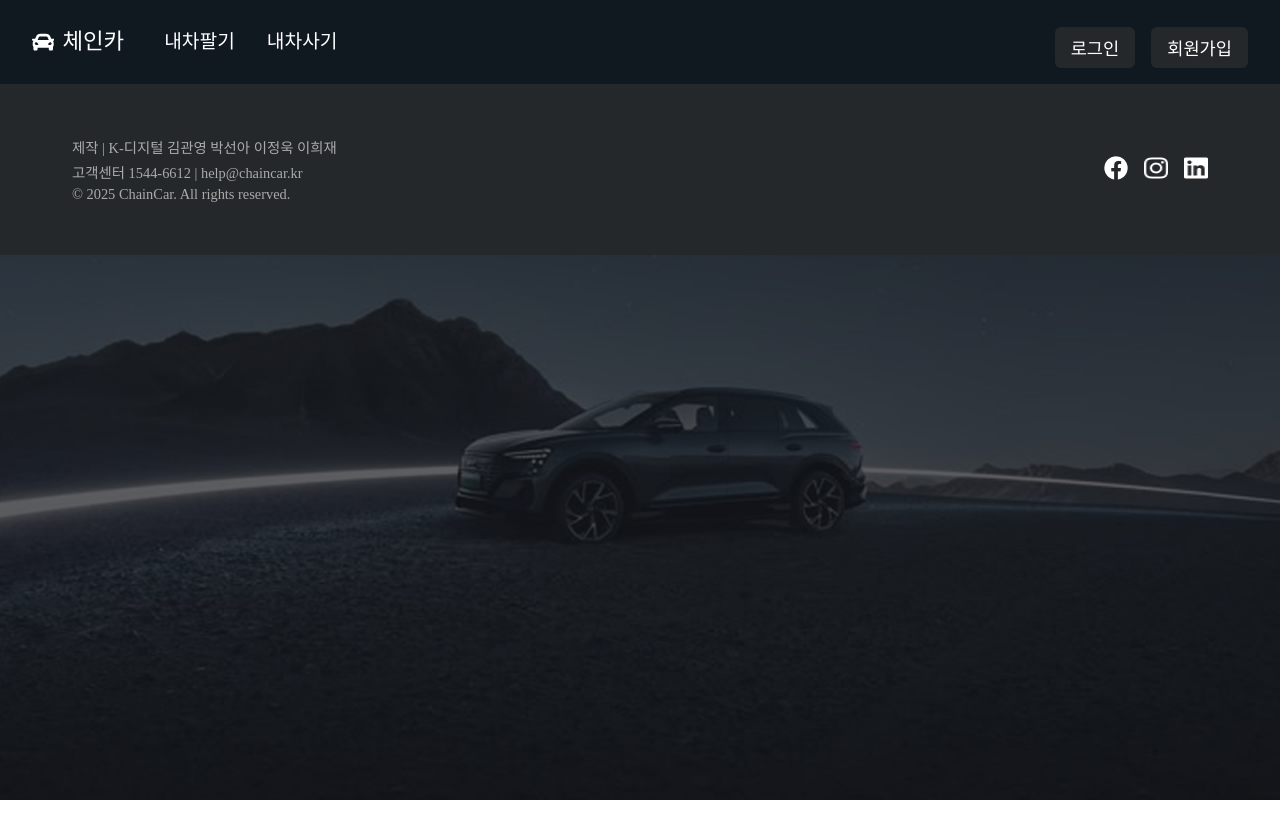
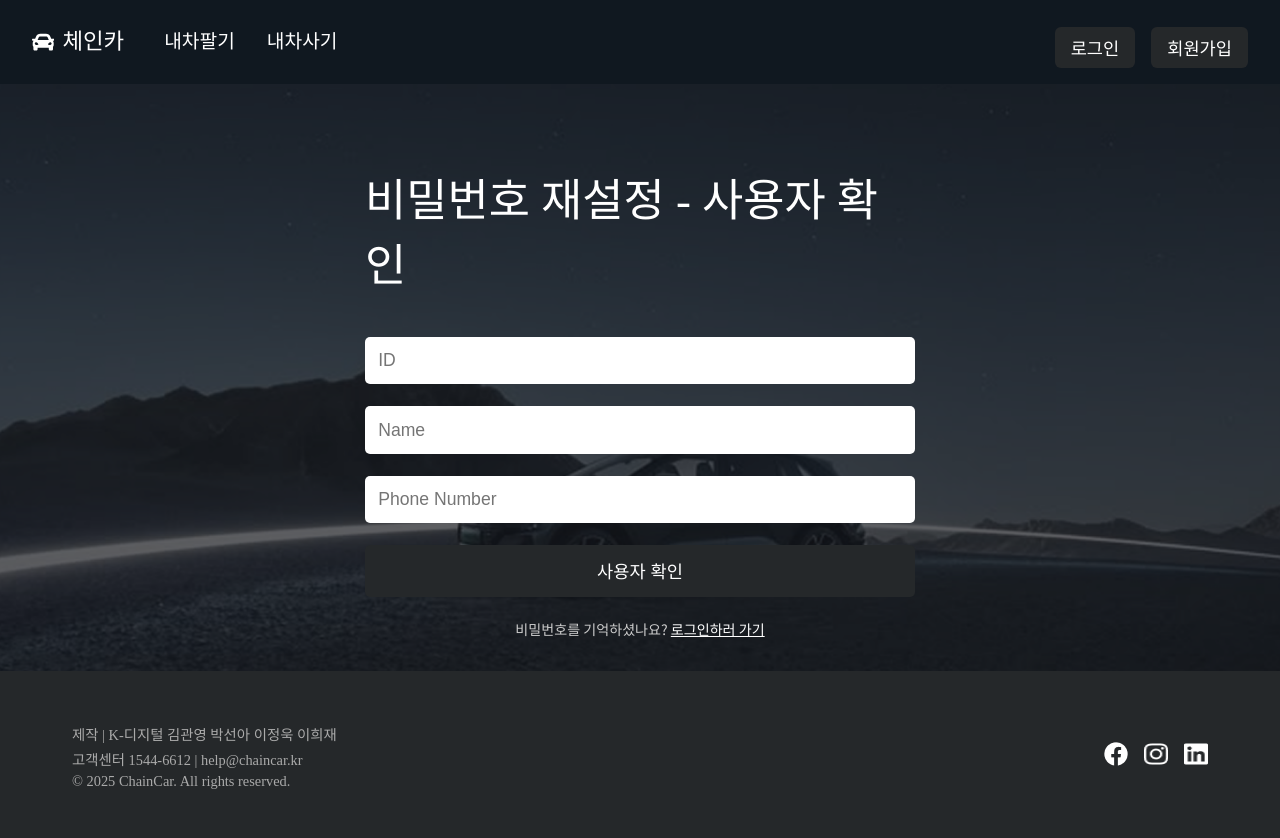
Before and after one commit to elevensheep/blockchain_project, a React (Create React App) app: page /verify-user in a window 1280 px wide. Shown: the top 838 px of the page. Before the commit the page ends 800 px from the top, so only its background shows below. Built offline with nearby package versions, Linux system fonts and the light colour scheme; a web font is replaced by a local one.

Commit message:
비밀번호 재설정

```diff
--- a/src/App.js
+++ b/src/App.js
@@ -13,6 +13,7 @@ import TransactionPage from './TransactionPage/TransactionPage';
 import CarInfoPage from './CarInfoPage/CarInfoPage';
 import RedirectPage from './Component/RedirectPage';
 import MyPage from './MyPage/MyPage';
+import VerifyUser from './Component/VerifyUser';
 import './App.css';
 //import MyCarListTest from './Component/MyCarListTest';
 
@@ -34,6 +35,7 @@ function App() {
           <Route path="/carinfo" element={<CarInfoPage />} />
           <Route path="/redirect" element={<RedirectPage />} />
           <Route path="/mypage" element={<MyPage />} />
+          <Route path="/verify-user" element={<VerifyUser />} />
           {/* <Route path="/test" element={<MyCarListTest />} /> */}
         </Routes>
         <Footer />
--- /dev/null
+++ b/src/Component/VerifyUser.jsx
@@ -0,0 +1,75 @@
+import { useState } from 'react';
+import { useNavigate } from 'react-router-dom';
+import '../Style/Sign.css';
+
+const VerifyUser = () => {
+  const [loginId, setLoginId] = useState('');
+  const [name, setName] = useState('');
+  const [phoneNumber, setPhoneNumber] = useState('');
+  const [error, setError] = useState('');
+  const navigate = useNavigate();
+
+  const handleVerify = async (e) => {
+    e.preventDefault();
+    setError('');
+
+    try {
+      const res = await fetch('http://localhost:5000/api/users/verify-reset-user', {
+        method: 'POST',
+        headers: { 'Content-Type': 'application/json' },
+        body: JSON.stringify({ login_id: loginId, name, phone_number: phoneNumber })
+      });
+
+      const data = await res.json();
+
+      if (!res.ok) {
+        setError(data.error || '사용자 확인 실패');
+        return;
+      }
+
+      // ✅ 사용자 확인 성공 → userId를 포함해 reset-password 페이지로 이동
+      navigate('/reset-password', { state: { userId: data.userId } });
+    } catch (err) {
+      setError('🚨 서버 오류로 사용자 확인에 실패했습니다.');
+    }
+  };
+
+  return (
+    <div className="sign-page">
+      <div className="form-section">
+        <h1>비밀번호 재설정 - 사용자 확인</h1>
+        <form onSubmit={handleVerify} className="signup-form">
+          <input
+            type="text"
+            placeholder="ID"
+            value={loginId}
+            onChange={(e) => setLoginId(e.target.value)}
+            required
+          />
+          <input
+            type="text"
+            placeholder="Name"
+            value={name}
+            onChange={(e) => setName(e.target.value)}
+            required
+          />
+          <input
+            type="text"
+            placeholder="Phone Number"
+            value={phoneNumber}
+            onChange={(e) => setPhoneNumber(e.target.value)}
+            required
+          />
+          <button type="submit">사용자 확인</button>
+        </form>
+        {error && <p className="error-message">{error}</p>}
+
+        <div className="register">
+          비밀번호를 기억하셨나요? <a href="/login">로그인하러 가기</a>
+        </div>
+      </div>
+    </div>
+  );
+};
+
+export default VerifyUser;
--- a/src/Sign/Login.jsx
+++ b/src/Sign/Login.jsx
@@ -78,7 +78,7 @@ const Login = () => {
           />
 
           <div className="info-text">
-            <Link to="/reset-password">비밀번호를 잊어버렸나요?</Link>
+            <Link to="/verify-user">비밀번호를 잊어버렸나요?</Link>
           </div>
 
           <div className="easy-login-group">
--- a/src/Sign/PasswordReset.jsx
+++ b/src/Sign/PasswordReset.jsx
@@ -1,56 +1,68 @@
 import { useState } from 'react';
-import { Link, useNavigate } from 'react-router-dom';
+import { useNavigate } from 'react-router-dom';
+import { useLocation } from 'react-router-dom';
 import '../Style/Sign.css';
 
-const PasswordReset = () => {
-  const [loginId, setLoginId] = useState('');
+const ResetPassword = () => {
+  const [newPassword, setNewPassword] = useState('');
+  const location = useLocation();
   const navigate = useNavigate();
+
+   const userId = location.state?.userId;
 
   const handleSubmit = async (e) => {
     e.preventDefault();
+
+    if (!userId) {
+      alert("잘못된 접근입니다. 다시 시도해주세요.");
+      navigate('/verify-user');
+      return;
+    }
 
     try {
       const res = await fetch('http://localhost:5000/api/users/reset-password', {
         method: 'POST',
         headers: { 'Content-Type': 'application/json' },
-        body: JSON.stringify({ loginId })
+        body: JSON.stringify({
+          userId,
+          new_password: newPassword
+        })
       });
 
       const data = await res.json();
 
       if (!res.ok) {
-        alert(`❌ 요청 실패: ${data.error || data.detail}`);
+        alert(`❌ 비밀번호 재설정 실패: ${data.error || data.detail}`);
       } else {
-        alert('✅ 비밀번호 재설정 이메일이 전송되었습니다.');
+        alert('✅ 비밀번호가 성공적으로 재설정되었습니다.');
         navigate('/login');
       }
     } catch (error) {
-      alert('🚨 서버 오류로 요청을 처리할 수 없습니다.');
+      alert('🚨 서버 오류로 비밀번호 재설정에 실패했습니다.');
     }
   };
 
-  return (
+
+    return (
     <div className="sign-page">
       <div className="form-section">
-        <h1>비밀번호 찾기</h1>
-        <form onSubmit={handleSubmit} className="form">
-          <label htmlFor="id">가입된 아이디</label>
+        <h1>비밀번호 재설정</h1>
+        <form onSubmit={handleSubmit} className="signup-form">
           <input
-            type="text"
-            id="id"
-            placeholder="ID"
-            onChange={(e) => setLoginId(e.target.value)}
+            type="password"
+            placeholder="새 비밀번호"
+            value={newPassword}
+            onChange={(e) => setNewPassword(e.target.value)}
             required
           />
-          <button type="submit">이메일 전송</button>
+          <button type="submit">비밀번호 재설정</button>
         </form>
 
         <div className="register">
-          계정을 기억하셨나요? <Link to="/login">로그인하러 가기</Link>
+          비밀번호를 기억하셨나요? <a href="/login">로그인하러 가기</a>
         </div>
       </div>
     </div>
   );
 };
-
-export default PasswordReset;
+export default ResetPassword;
```
Also changed, not shown: 1 other file (tests, documents, lock files or other folders).
